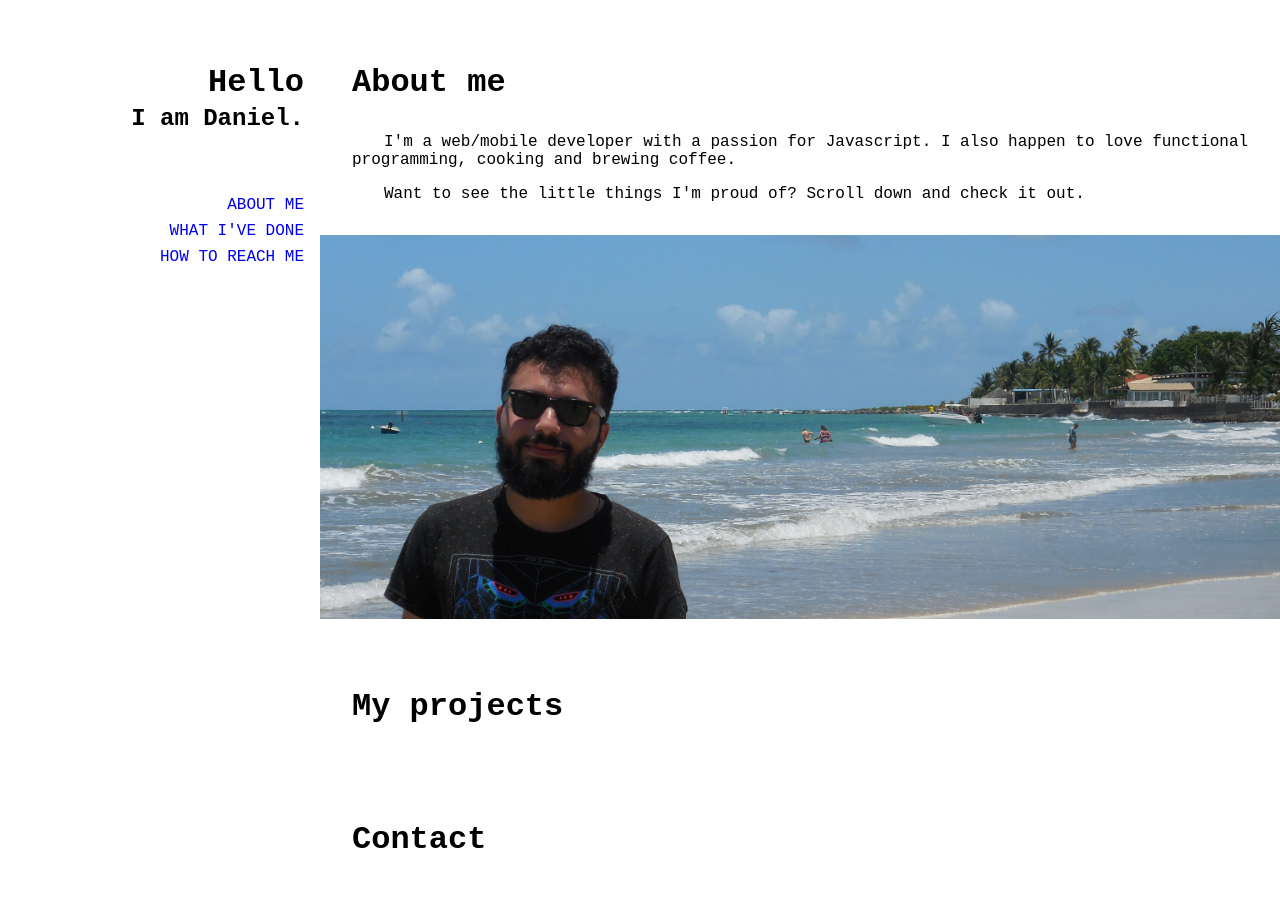
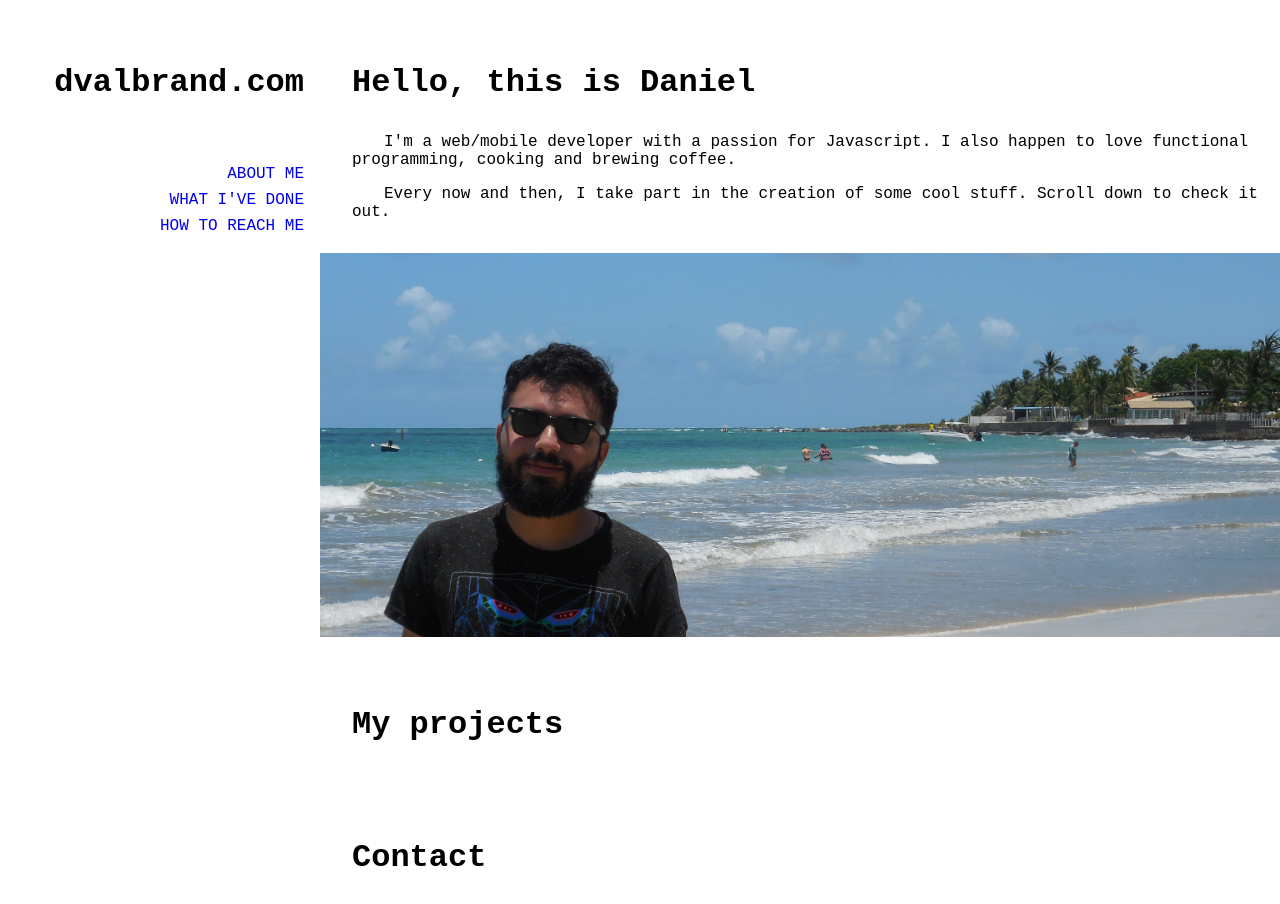
Before and after one commit to Valbrand/valbrand.github.io, a React (Create React App) app: page / in a window 1280 px wide. Shown: the top 904 px of the page. Built offline with nearby package versions, Linux system fonts and the light colour scheme; a web font is replaced by a local one.

Commit message:
Added changes to copy

```diff
--- a/src/components/NavBar/index.js
+++ b/src/components/NavBar/index.js
@@ -9,11 +9,8 @@ const NavBar = ({ links }) => (
   <Root>
     <Greetings>
       <h1>
-        Hello
+        dvalbrand.com
       </h1>
-      <h2>
-        I am Daniel.
-      </h2>
     </Greetings>
 
     <LinkList links={links} />
@@ -35,10 +32,6 @@ const Root = styled.div`
 
 const Greetings = styled.div`
   margin-bottom: ${spaces.largest};
-
-  h1 {
-    margin-bottom: ${spaces.smallest};
-  }
 `
 
 export default NavBar
--- a/src/components/Sections/AboutSection/index.js
+++ b/src/components/Sections/AboutSection/index.js
@@ -6,14 +6,14 @@ import FullWidthImage from '../../FullWidthImage'
 import Paragraph from '../../Paragraph'
 
 const AboutSection = () => (
-  <Section title='About me'>
+  <Section title='Hello, this is Daniel'>
     <div>
       <Paragraph>
         I'm a web/mobile developer with a passion for Javascript.
         I also happen to love functional programming, cooking and brewing coffee.
       </Paragraph>
       <Paragraph>
-        Want to see the little things I'm proud of? Scroll down and check it out.
+        Every now and then, I take part in the creation of some cool stuff. Scroll down to check it out.
       </Paragraph>
     </div>
 
--- a/src/components/Sections/Section.js
+++ b/src/components/Sections/Section.js
@@ -6,9 +6,11 @@ import { spaces } from '../../styles'
 
 const Section = ({ title, children }) => (
   <Root>
-    <Title>
-      {title}
-    </Title>
+    {title == null ? null : (
+      <Title>
+        {title}
+      </Title>
+    )}
 
     <Content>
       {children}
```
